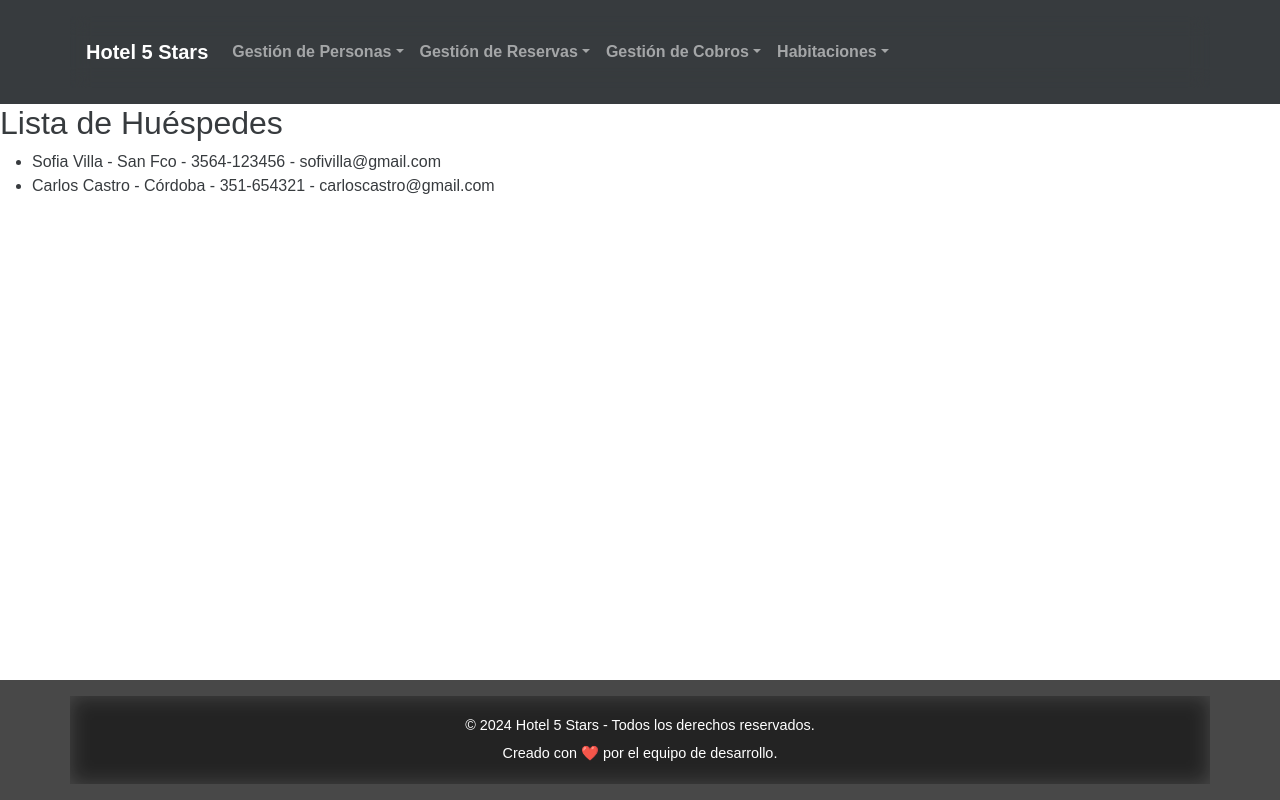
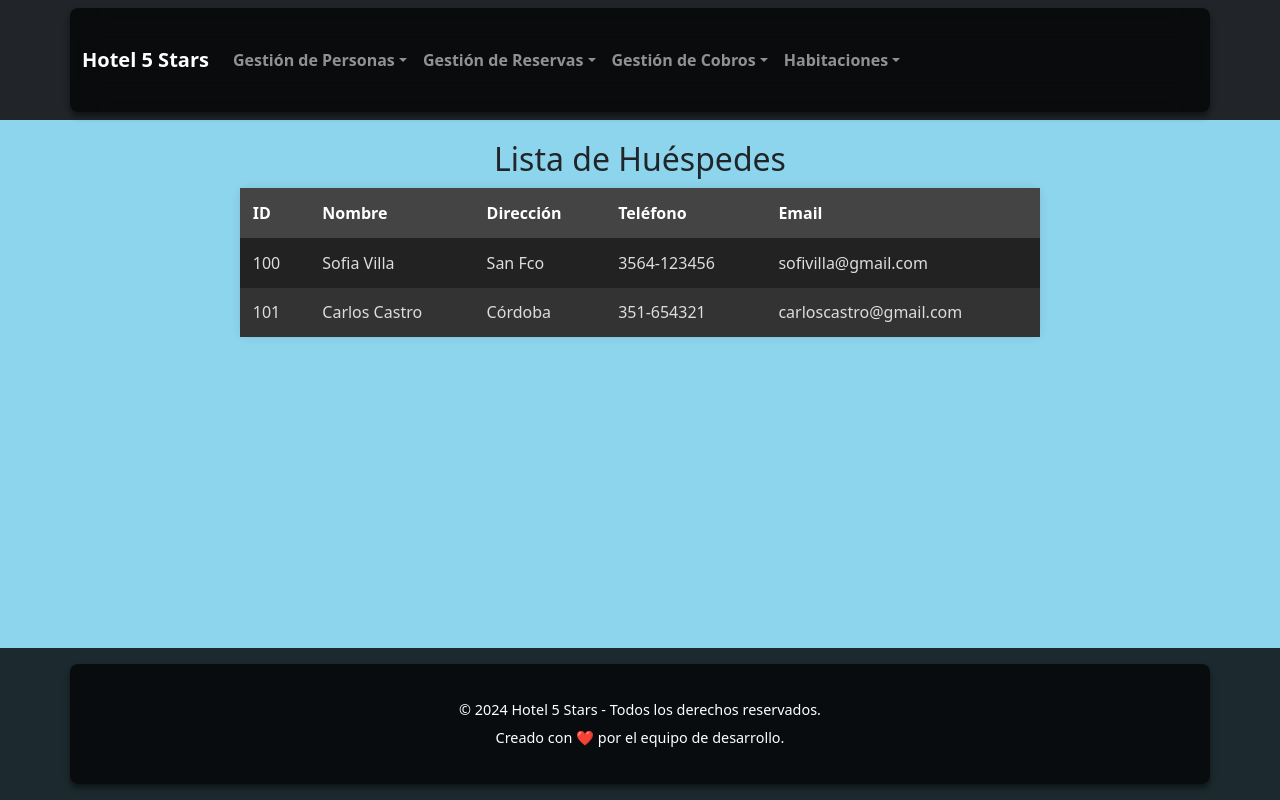
Before and after one commit to Psiquee/Sistema-Hotel, a React (Create React App) app in the folder frontend/: page /guests in a window 1280 px wide. Built offline with nearby package versions, Linux system fonts and the light colour scheme.

Commit message:
Cambio de estilos

```diff
--- a/frontend/src/App.css
+++ b/frontend/src/App.css
@@ -1,3 +1,13 @@
+/*App.css*/
 .App {
   text-align: center;
+  width: auto;
+  min-height: 100vh; /* Asegura que la altura mínima de la página cubra todo el contenido */
+  display: flex;
+  flex-direction: column; /* Alinea los elementos de forma vertical */
+
 }
+
+h2 {
+  color:rgb(141, 213, 236);
+}
--- a/frontend/src/App.js
+++ b/frontend/src/App.js
@@ -13,12 +13,17 @@ import PaymentForm from './components/pagos/PaymentForm';
 import RoomsList from './components/habitaciones/RoomsList';
 import RoomForm from './components/habitaciones/RoomForm';
 import Footer from './components/layout/Footer';
+import Home from './components/home/Home';
 import './styles/Styles.css';
+import './App.css';
+import 'bootstrap/dist/css/bootstrap.min.css';
+
 function App() {
   return (
     <Router>
       <NavigationBar />
       <Routes>
+      <Route path="/" element={<Home />} />
         {/* Gestión de Personas */}
         <Route path="/guests" element={<GuestsList />} />
         <Route path="/add-guest" element={<GuestForm />} />
--- a/frontend/src/components/empleados/EmployeeForm.jsx
+++ b/frontend/src/components/empleados/EmployeeForm.jsx
@@ -1,5 +1,6 @@
 // EmployeeForm.js
 import React, { useState } from 'react';
+import axios from 'axios';
 
 function EmployeeForm() {
   const [formData, setFormData] = useState({
@@ -14,10 +15,12 @@ function EmployeeForm() {
     setFormData({ ...formData, [e.target.name]: e.target.value });
   };
 
-  const handleSubmit = (e) => {
+  const handleSubmit = async (e) => {
     e.preventDefault();
-    // Aquí iría la lógica para enviar los datos al backend.
-    console.log('Datos del nuevo empleado:', formData);
+    try {
+      // Hacer una solicitud POST para agregar el nuevo empleado
+      const response = await axios.post('/api/empleados', formData);
+      console.log('Empleado agregado con éxito', response.data);
       // Resetear formulario después de enviar
       setFormData({
         nombre: '',
@@ -26,6 +29,9 @@ function EmployeeForm() {
         telefono: '',
         email: ''
       });
+    } catch (error) {
+      console.error('Error al agregar el empleado', error.response || error.message);
+    }
   };
 
   return (
--- a/frontend/src/components/empleados/EmployeesList.jsx
+++ b/frontend/src/components/empleados/EmployeesList.jsx
@@ -1,3 +1,4 @@
+//EmployeesList.jsx
 import React, { useEffect, useState } from 'react';
 import axios from 'axios';
 
@@ -20,6 +21,17 @@ const ListEmpleados = () => {
 
         fetchEmpleados();
     }, []);
+
+    const eliminarEmpleado = async (id_empleado) => {
+        try {
+            await axios.delete(`/api/empleados/${id_empleado}`);
+            // Filtrar el empleado eliminado de la lista
+            setEmpleados(empleados.filter(empleado => empleado.id_empleado !== id_empleado));
+            console.log(`Empleado con ID ${id_empleado} eliminado con éxito`);
+        } catch (error) {
+            console.error('Error al eliminar el empleado', error.response || error.message);
+        }
+    };
 
     if (loading) {
         return <div>Cargando empleados...</div>;
@@ -44,7 +56,7 @@ const ListEmpleados = () => {
                             <td>{empleado.nombre} {empleado.apellido}</td>
                             <td>{empleado.cargo}</td>
                             <td>
-                                <button >Eliminar</button>
+                                <button onClick={() => eliminarEmpleado(empleado.id_empleado)}>Eliminar</button>
                             </td>
                         </tr>
                     ))}
--- /dev/null
+++ b/frontend/src/components/home/Home.jsx
@@ -0,0 +1,18 @@
+//src/components/home/Home.jsx
+
+import React from 'react';
+
+const Home = () => {
+  return (
+    <div className="home-container">
+      <h1>¡Bienvenido a nuestro sistema de gestión!</h1>
+      <p>
+        Aquí puedes gestionar huéspedes, empleados, reservas, pagos y mucho más de una manera
+        sencilla y eficiente.
+      </p>
+
+    </div>
+  );
+};
+
+export default Home;
--- a/frontend/src/components/huespedes/GuestsList.jsx
+++ b/frontend/src/components/huespedes/GuestsList.jsx
@@ -16,13 +16,32 @@ function GuestsList() {
   return (
     <div>
       <h2>Lista de Huéspedes</h2>
-      <ul>
-        {guests.map(guest => (
-          <li key={guest.id}>
-            {guest.name} - {guest.address} - {guest.phone} - {guest.email}
-          </li>
-        ))}
-      </ul>
+      <table>
+        <thead>
+          <tr>
+            <th>ID</th>
+            <th>Nombre</th>
+            <th>Dirección</th>
+            <th>Teléfono</th>
+            <th>Email</th>
+          </tr>
+        </thead>
+
+
+            <tbody>
+              {guests.map(guest => (
+                <tr key={guest.id}>
+                  <td>{guest.id}</td>
+                  <td>{guest.name}</td>
+                  <td>{guest.address}</td>
+                  <td>{guest.phone}</td>
+                  <td>{guest.email}</td>
+                </tr>
+              )
+              )}
+            </tbody>
+
+      </table>
     </div>
   );
 }
--- a/frontend/src/index.css
+++ b/frontend/src/index.css
@@ -1,8 +1,7 @@
-body {
-  margin: 0;
-  font-family: -apple-system, BlinkMacSystemFont, 'Segoe UI', 'Roboto', 'Oxygen',
-    'Ubuntu', 'Cantarell', 'Fira Sans', 'Droid Sans', 'Helvetica Neue',
-    sans-serif;
-  -webkit-font-smoothing: antialiased;
-  -moz-osx-font-smoothing: grayscale;
-}
+
+
+h2 {
+  text-align: center;
+  padding-top: 20px;
+
+  };
--- a/frontend/src/styles/Styles.css
+++ b/frontend/src/styles/Styles.css
@@ -1,63 +1,125 @@
 /* styles.css */
 
+
 body {
-    /*background-image: url(../public/assets/images/banner.png); */
-    background-size: cover;
-    background-position: center;
-    background-repeat: no-repeat;
-    background-attachment: fixed; /* La imagen permanece fija al hacer scroll */
-    opacity: 0.9; /* Ajusta la transparencia */
   margin: 0;
   padding: 0;
-    font-family: Arial, sans-serif;
+  background-color: rgb(141, 213, 236)!important;
 
 }
 
+/* Contenedor de contenido con un desenfoque sutil para mejorar la legibilidad */
 .container {
-   backdrop-filter: blur(10px);/* Da un ligero desenfoque para resaltar el contenido */
-    padding: 1rem;
-
+  backdrop-filter: blur(15px); /* Desenfoque más fuerte */
+  padding: 2rem;
+  background-color: rgba(0, 0, 0, 0.7); /* Fondo oscuro y semitransparente */
+  border-radius: 8px;
+  box-shadow: 0px 4px 6px rgba(0, 0, 0, 0.5); /* Sombra sutil para resaltar el contenido */
+  max-width: 1200px; /* Limita el tamaño máximo del contenedor */
+  margin: 0 auto;
 }
 
-  .navbar {
-    background-color: #333;
-    padding: 1rem;
-    display: flex;
-    justify-content: space-around;
-  }
-
+/* Estilo para los enlaces de la barra de navegación */
 .navbar a {
-    color: white;
+  color: #e0e0e0;
   text-decoration: none;
   font-weight: bold;
 }
 
+.navbar a:hover {
+  color: #fff; /* Color blanco al hacer hover */
+}
+
+/* Estilo para formularios y tablas */
 form, table {
-    margin: 2rem auto;
-    padding: 1rem;
+  margin: 10px auto;
+  padding: 2rem;
   width: 80%;
-    max-width: 600px;
-    background: #fff;
-    border-radius: 5px;
+  max-width: 800px;
+  background: #222; /* Fondo oscuro para formularios y tablas */
+  border-radius: 8px;
   box-shadow: 0 0 10px rgba(0, 0, 0, 0.1);
 }
-
+/* Estilo general para las tablas */
 table {
   width: 100%;
-    border-collapse: collapse;
+  border-collapse: collapse; /* Elimina los espacios entre celdas */
+  border-radius: 8px;
+
 }
 
+/* Estilo para las celdas */
 th, td {
-    padding: 0.5rem;
+  padding: 0.8rem;
   text-align: left;
-    border-bottom: 1px solid #ddd;
+
+  border-bottom: 1px solid #444; /* Línea sutil de separación */
 }
 
+/* Fondo alternado para filas */
+tr:nth-child(even) {
+  background-color: #333; /* Color oscuro para las filas pares */
+}
+
+tr:nth-child(odd) {
+  background-color: #222; /* Color ligeramente más oscuro para las filas impares */
+}
+
+th {
+  background-color: #444; /* Fondo más claro para los encabezados */
+  color: #fff;
+  font-weight: bold;
+}
+
+td {
+  margin: 10px;
+  color: #ddd;
+}
+
+/* Hover sobre filas */
+tr:hover {
+  background-color: #555; /* Fondo gris claro al pasar el mouse */
+}
+
+/* Estilo de los botones dentro de las tablas */
 button {
-    padding: 0.5rem 1rem;
+padding: 0.2rem 0.5rem;
   background-color: #4CAF50;
   color: white;
   border: none;
-    border-radius: 3px;
+  border-radius: 10px;
   cursor: pointer;
+  transition: background-color 0.3s ease;
 }
+
+button:hover {
+  background-color: #45a049; /* Cambio de color al hacer hover */
+}
+
+
+.home-container {
+  display: flex;
+  flex-direction: column;
+  align-items: center;
+  justify-content: center;
+  margin: 10% auto;
+
+}
+
+.home-container h1 {
+  font-size: 2.5rem;
+  color: #010c01;
+}
+
+.home-container p {
+  font-size: 1.2rem;
+  margin: 1rem 0;
+  color: #444;
+}
+
+
+button, input, optgroup, select, textarea {
+
+  margin: 10px !important;
+
+}
```
Lines whose indentation alone changed are shown as unchanged.
